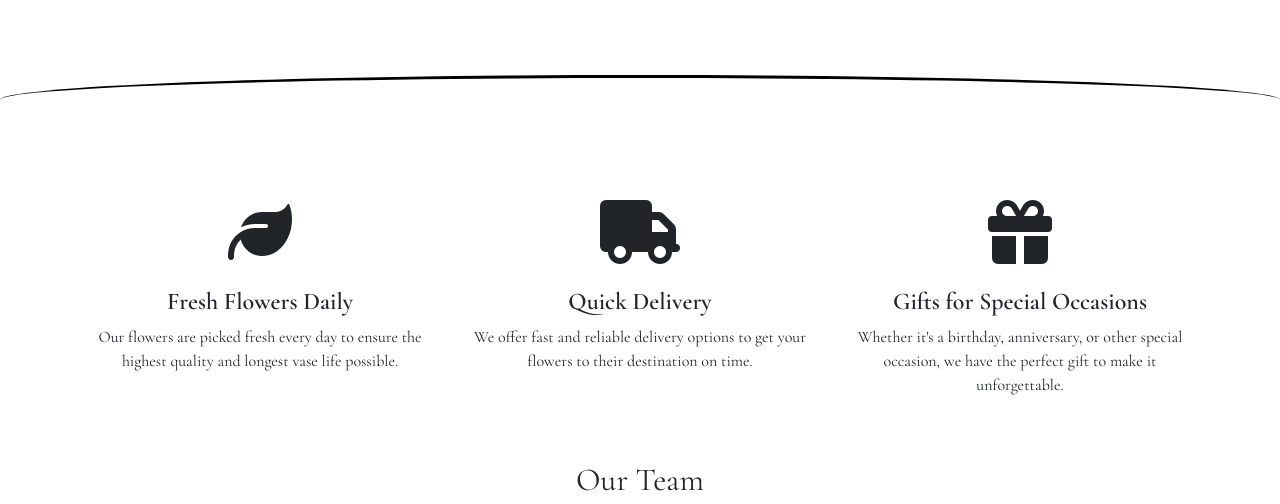
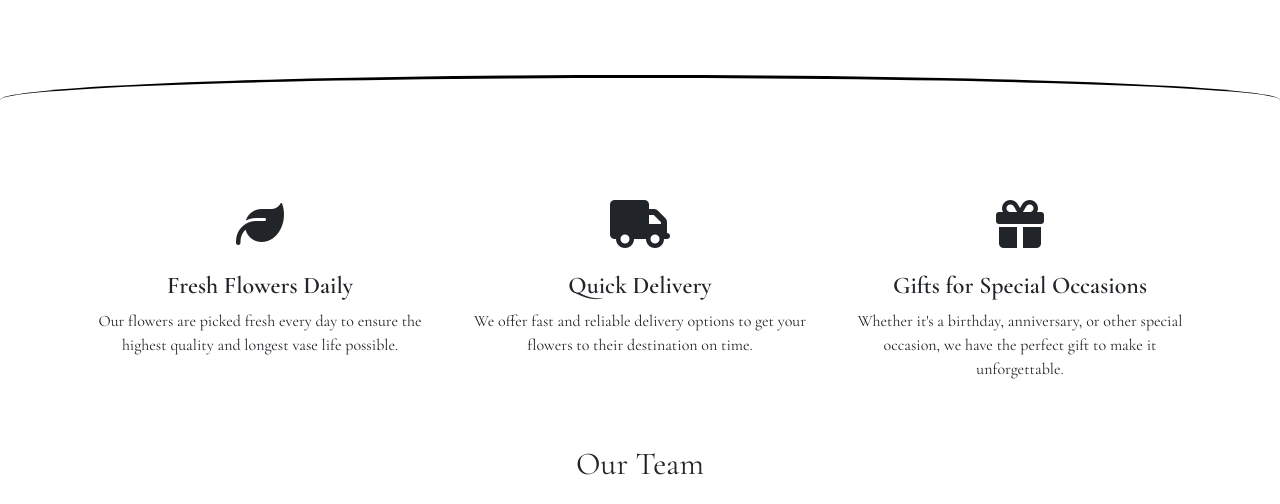
Before and after one commit to StanislavDitsan/Bloomella, a Django app: template home/templates/home/index.html in a window 1280 px wide. Shown: the part 836-1340 px from the top of the page. Run offline with Django 3.2, Linux system fonts and the light colour scheme; the template is opened without the code that fills it, so the values that code supplies are empty; some libraries are stand-ins or nearby versions.

Commit message:
Changed size of the icon to 3x

```diff
--- a/home/templates/home/index.html
+++ b/home/templates/home/index.html
@@ -65,17 +65,17 @@
 <div class="container">
     <div class="row text-center">
         <div class="col-sm-4">
-            <i class="fas fa-leaf fa-4x mb-4"></i>
+            <i class="fas fa-leaf fa-3x mb-4"></i>
             <h4 class="font-weight-bold">Fresh Flowers Daily</h4>
             <p>Our flowers are picked fresh every day to ensure the highest quality and longest vase life possible.</p>
         </div>
         <div class="col-sm-4">
-            <i class="fas fa-truck fa-4x mb-4"></i>
+            <i class="fas fa-truck fa-3x mb-4"></i>
             <h4 class="font-weight-bold">Quick Delivery</h4>
             <p>We offer fast and reliable delivery options to get your flowers to their destination on time.</p>
         </div>
         <div class="col-sm-4">
-            <i class="fas fa-gift fa-4x mb-4"></i>
+            <i class="fas fa-gift fa-3x mb-4"></i>
             <h4 class="font-weight-bold">Gifts for Special Occasions</h4>
             <p>Whether it's a birthday, anniversary, or other special occasion, we have the perfect gift to make it
                 unforgettable.</p>
```
